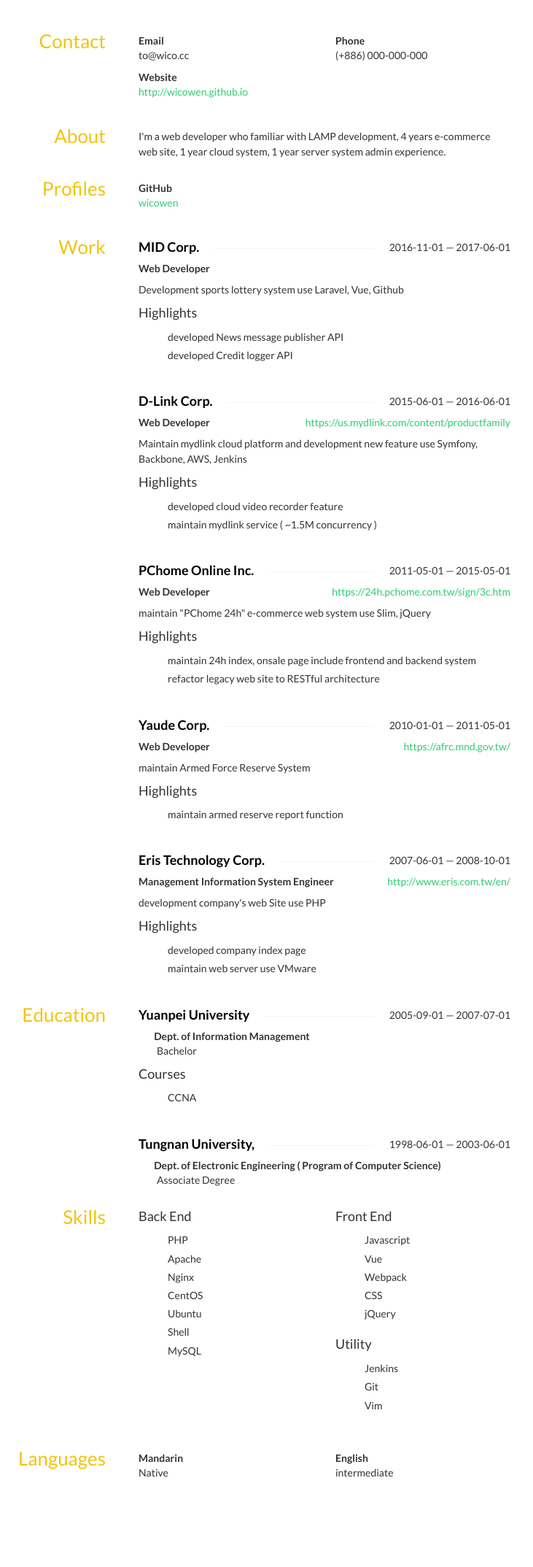
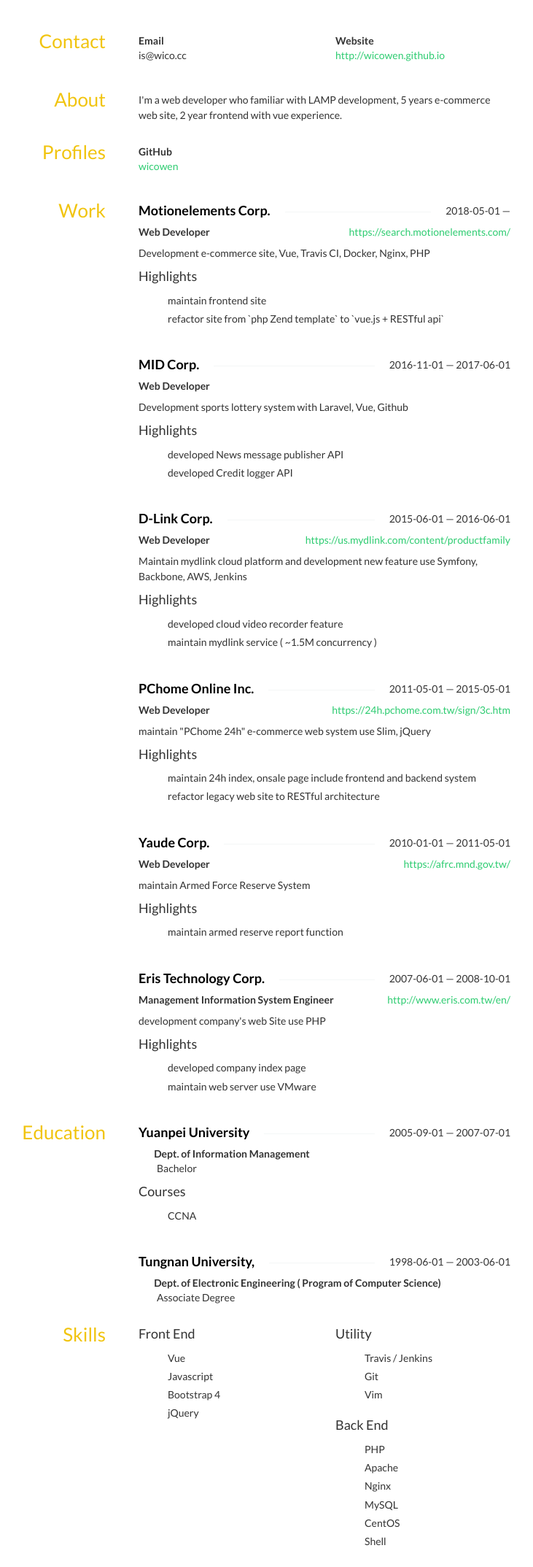
Before and after one commit to wicowen/node-json-resume, a website: page wicowen.html in a window 1280 px wide. Shown: the part 200-2347 px from the top of the page at 73% size, without its empty margins (285-1016 px from the left). Before the commit the page ends 2318 px from the top, so only its background shows below. Drawn offline with nearby package versions, Linux system fonts and the light colour scheme; some icons are missing.

Commit message:
update work & index.html

```diff
--- a/package.json
+++ b/package.json
@@ -1,6 +1,6 @@
 {
   "name": "json-resume-wicowen",
-  "version": "0.0.1",
+  "version": "1.0.0",
   "description": "",
   "scripts": {
     "resume": "/usr/bin/env node ./node_modules/resume-cli/index.js",
--- a/wicowen.html
+++ b/wicowen.html
@@ -216,11 +216,7 @@
       <div class="row">
       <div class="col-sm-6">
         <strong>Email</strong>
-				<div class="email">to@wico.cc</div>
-			</div>
-			<div class="col-sm-6">
-				<strong>Phone</strong>
-				<div class="phone">(+886) 000-000-000</div>
+        <div class="email">is@wico.cc</div>
       </div>
       <div class="col-sm-6">
         <strong>Website</strong>
@@ -236,7 +232,7 @@
       <h3>About</h3>
     </aside>
     <div class="col-sm-9">
-			<p>I&#x27;m a web developer who familiar with LAMP development, 4 years e-commerce web site, 1 year cloud system, 1 year server system admin experience.</p>
+      <p>I&#x27;m a web developer who familiar with LAMP development, 5 years e-commerce web site, 2 year frontend with vue experience.</p>
     </div>
   </section>
   <section id="profiles" class="row">
@@ -267,6 +263,28 @@
       <div class="row">
       <div class="col-sm-12">
         <h4 class="strike-through">
+          <span>Motionelements Corp.</span>
+          <span class="date">
+            2018-05-01 —
+          </span>
+        </h4>
+        <div class="website pull-right">
+          <a href="https://search.motionelements.com/">https://search.motionelements.com/</a>
+        </div>
+        <div class="position">
+          Web Developer
+        </div>
+        <div class="summary">
+          <p>Development e-commerce site, Vue, Travis CI, Docker, Nginx, PHP</p>
+        </div>
+        <h4>Highlights</h4>
+        <ul class="highlights">
+          <li class="bullet">maintain frontend site</li>
+          <li class="bullet">refactor site from &#x60;php Zend template&#x60; to &#x60;vue.js + RESTful api&#x60;</li>
+        </ul>
+      </div>
+      <div class="col-sm-12">
+        <h4 class="strike-through">
           <span>MID Corp.</span>
           <span class="date">
             2016-11-01 — 2017-06-01
@@ -279,7 +297,7 @@
           Web Developer
         </div>
         <div class="summary">
-					<p>Development sports lottery system use Laravel, Vue, Github</p>
+          <p>Development sports lottery system with Laravel, Vue, Github</p>
         </div>
         <h4>Highlights</h4>
         <ul class="highlights">
@@ -431,27 +449,12 @@
       <div class="row">
       <div class="col-sm-6">
         <div class="name">
-					<h4>Back End</h4>
-				</div>
-				<ul class="keywords">
-					<li>PHP</li>
-					<li>Apache</li>
-					<li>Nginx</li>
-					<li>CentOS</li>
-					<li>Ubuntu</li>
-					<li>Shell</li>
-					<li>MySQL</li>
-				</ul>
-			</div>
-			<div class="col-sm-6">
-				<div class="name">
           <h4>Front End</h4>
         </div>
         <ul class="keywords">
+          <li>Vue</li>
           <li>Javascript</li>
-					<li>Vue</li>
-					<li>Webpack</li>
-					<li>CSS</li>
+          <li>Bootstrap 4</li>
           <li>jQuery</li>
         </ul>
       </div>
@@ -460,9 +463,22 @@
           <h4>Utility</h4>
         </div>
         <ul class="keywords">
-					<li>Jenkins</li>
+          <li>Travis / Jenkins</li>
           <li>Git</li>
           <li>Vim</li>
+        </ul>
+      </div>
+      <div class="col-sm-6">
+        <div class="name">
+          <h4>Back End</h4>
+        </div>
+        <ul class="keywords">
+          <li>PHP</li>
+          <li>Apache</li>
+          <li>Nginx</li>
+          <li>MySQL</li>
+          <li>CentOS</li>
+          <li>Shell</li>
         </ul>
       </div>
       </div>
```
Also changed, not shown: resume.json (+4 -5 lines), README.md. Lines whose indentation alone changed are shown as unchanged.
